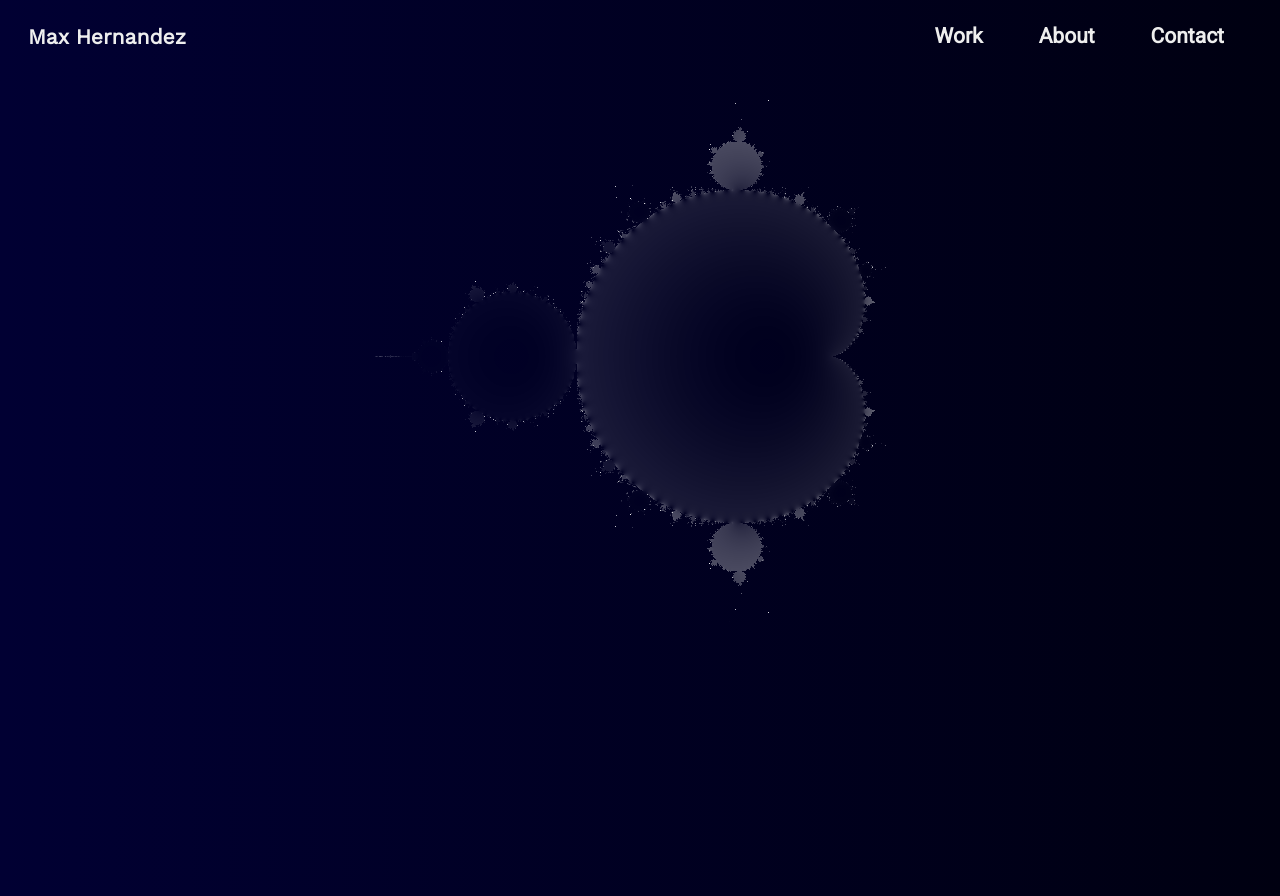
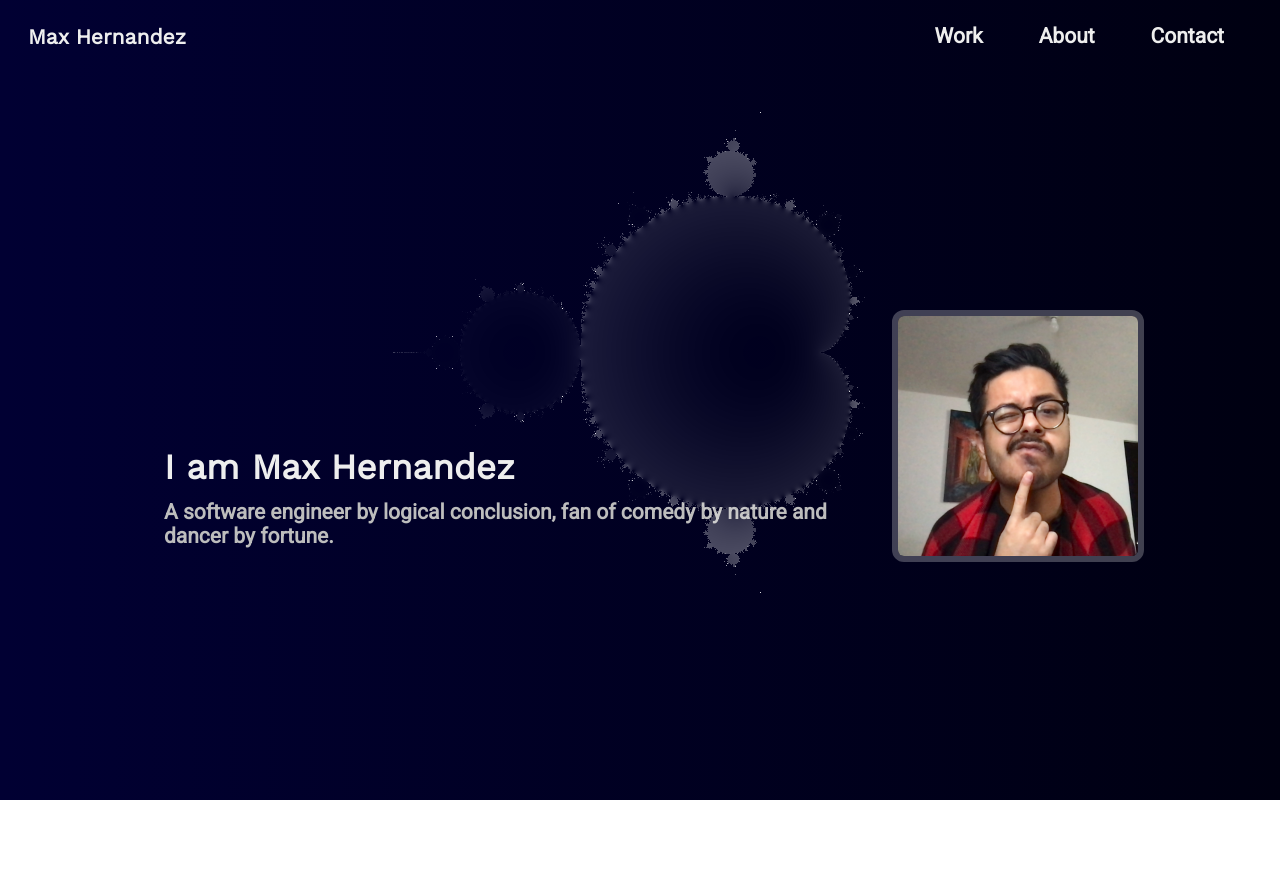
Before and after one commit to maxkalavera/maxkalavera.github.io, a Next.js app: page / in a window 1280 px wide. After the commit the page ends 800 px from the top, so only its background shows below. Built offline with nearby package versions, Linux system fonts and the light colour scheme.

Commit message:
fixture: added docker configurations

```diff
--- a/components/Layout.tsx
+++ b/components/Layout.tsx
@@ -1,3 +1,5 @@
+import Head from "next/head"
+
 import styles from "styles/Layout.module.css"
 
 export default function Layout({
@@ -6,6 +8,10 @@ export default function Layout({
   children?: JSX.Element
 }): JSX.Element {
   return (
+    <>
+    <Head>
+      <title>Max Hernandez</title>
+    </Head>
     <section className={styles.container}>
       <div className={styles.header}>
         <div className={styles.logo}>
@@ -21,5 +27,6 @@ export default function Layout({
         {children}
       </div>
     </section>
+    </>
   )
 }
--- a/components/fractals/Maldelbrot.tsx
+++ b/components/fractals/Maldelbrot.tsx
@@ -12,10 +12,10 @@ function Mandelbrot(): JSX.Element {
       throw "Canvas element not found"
 
     var scape = 0.0
-    let animation = animate((progress, clear) => {
+    let animation = animate((progress, { next }) => {
       scape += progress * 0.05
       if (scape >= 2.0) {
-        clear()
+        next()
       }
       drawMandelbrot(canvasRef.current!, { scape })
     }, {
@@ -34,8 +34,6 @@ function Mandelbrot(): JSX.Element {
 
   return (
     <canvas
-      width={768}
-      height={768}
       ref={canvasRef}
     />
   )
--- a/next.config.js
+++ b/next.config.js
@@ -1,6 +1,9 @@
 /** @type {import('next').NextConfig} */
 const nextConfig = {
   reactStrictMode: true,
+  experimental: {
+    outputStandalone: true,
+  },
 }
 
 module.exports = nextConfig
--- a/pages/_document.tsx
+++ b/pages/_document.tsx
@@ -8,10 +8,16 @@ export default function Document() {
           href="https://fonts.googleapis.com/css?family=Work+Sans|Roboto|PT+Serif&display=swap"
           rel="stylesheet"
         />
+        <title>Max Hernandez</title>
       </Head>
       <body>
         <Main />
         <NextScript />
+        <canvas
+          width="720px"
+          height="720px"
+          id="canvas-background"
+        />
       </body>
     </Html>
   )
--- a/pages/index.tsx
+++ b/pages/index.tsx
@@ -1,24 +1,20 @@
 import type { NextPage } from 'next'
-//import Image from 'next/image'
+import Image from 'next/image'
 
-import Mandelbrot from 'components/fractals/Maldelbrot'
-//import profilePicture from 'public/me.jpg'
+import animateMandelbrot from 'utils/fractals/animateMandelbrot'
+import profilePicture from 'public/me.jpg'
+import { useEffect } from 'react'
 import styles from 'styles/Home.module.css'
 
 const Home: NextPage = () => {
+
+  useEffect(() => {
+    let animation = animateMandelbrot()
+    return () => animation.clear()
+  }, [])
+
   return (
     <div className={styles.container}>
-      <div className={styles.content}>
-        <Mandelbrot />
-      </div>
-    </div>
-  )
-}
-
-export default Home
-
-
-/*
       <div className={styles.content}>
         <div className={styles.info}>
           <h1 className={`primary-h1 ${styles.infoTitle}`}>
@@ -39,4 +35,8 @@ export default Home
           />
         </div>
       </div>
-*/
+    </div>
+  )
+}
+
+export default Home
--- a/styles/Layout.module.css
+++ b/styles/Layout.module.css
@@ -1,8 +1,7 @@
 .container {
-  width: 100vw;
+  width: 100%;
   max-width: 100vw;
-  min-height: 100vh;
-  background: linear-gradient(270deg, #000011 0%, #010033 100%);
+  min-height: 100%;
 }
 
 .header {
--- a/styles/globals.css
+++ b/styles/globals.css
@@ -44,6 +44,10 @@
 
 body, h1, h2, h3, h4, h5, p, small {
   margin: 0px;
+}
+
+body, html {
+  min-height: -webkit-fill-available;
 }
 
 .primary-h1 {
@@ -193,3 +197,19 @@ body, h1, h2, h3, h4, h5, p, small {
   font-weight: 400;
   font-size: 0.75rem;
 }
+
+/******************************************************************************/
+
+body {
+  background: linear-gradient(270deg, #000011 0%, #010033 100%);
+}
+
+#canvas-background {
+  /*width: 720px;*/
+  /*height: 720px;*/
+  display: block;
+  position: fixed;
+  top: calc(50% - 360px + var(--header-height));
+  left: calc(50% - 360px);
+  z-index: 9999;
+}
--- a/utils/animations/animate.ts
+++ b/utils/animations/animate.ts
@@ -9,7 +9,11 @@ import type { AnimationTimerState } from "utils/animations/AnimationTimer"
 interface AnimateCallback {
   (
     progress: number,
-    clear: () => void
+    commands: {
+      next: () => void
+      clear: () => void
+    }
+
   ): void
 }
 
@@ -53,10 +57,9 @@ export default function animate(
   }
 
   const next = () => {
-    if (queue.peek()) {
+    if (queue.peek() && animationTimer.playingState === 'playing') {
+      animationTimer.stop()
       execute()
-    } else {
-      clear()
     }
   }
 
@@ -67,7 +70,7 @@ export default function animate(
         let progressTime = (
           (performance.now() - timerState.startTime) % animation.options.duration!) / animation.options.duration!
         let progress = animation.options.timeFunction!(progressTime)
-        animation.callback(progress, next)
+        animation.callback(progress, { next, clear })
       }, animation.options.refreshRate!)
     }
   }
@@ -78,7 +81,7 @@ export default function animate(
   ) => {
     options = Object.assign(OPTIONS_DEFAULT, options)
     queue.enqueue({ callback, options })
-    next()
+    execute()
     return {
       then: then,
       clear: clear
--- /dev/null
+++ b/utils/fractals/animateMandelbrot.ts
@@ -0,0 +1,27 @@
+import clearCanvas from "utils/animations/clearCanvas"
+import halfSin from "utils/animations/halfSin"
+import drawMandelbrot from "utils/fractals/drawMandelbrot"
+import animate from "utils/animations/animate"
+
+
+export default function animateMandelbrot() {
+  var canvas = document.getElementById('canvas-background') as HTMLCanvasElement
+  var scape = 0.0
+  return animate((progress, { next }) => {
+    scape += progress * 0.05
+    if (scape >= 2.0) {
+      next()
+    }
+    drawMandelbrot(canvas, { scape })
+  }, {
+    label: 'Mandelbrot begining',
+    duration: 10000
+  }).then((progress) => {
+    scape = 2.0 + (2 * halfSin(progress))
+    clearCanvas(canvas)
+    drawMandelbrot(canvas, { scape })
+  }, {
+    label: 'Mandelbrot middle',
+    duration: 8000
+  })
+}
```
Also changed, not shown: utils/animations/clearCanvas.ts (renamed from utils/clearCanvas.ts), 1 other file (tests, documents, lock files or other folders).
